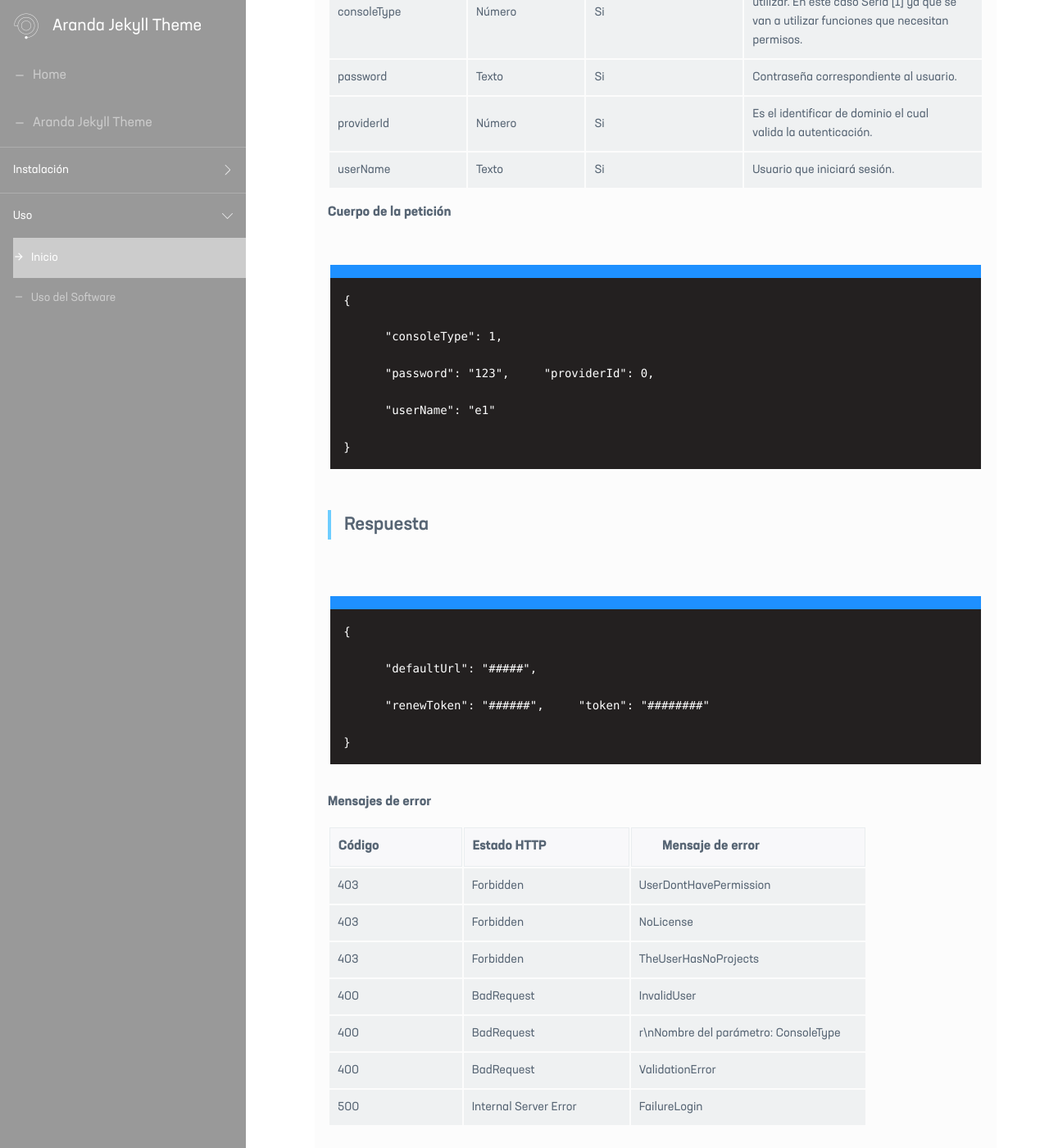
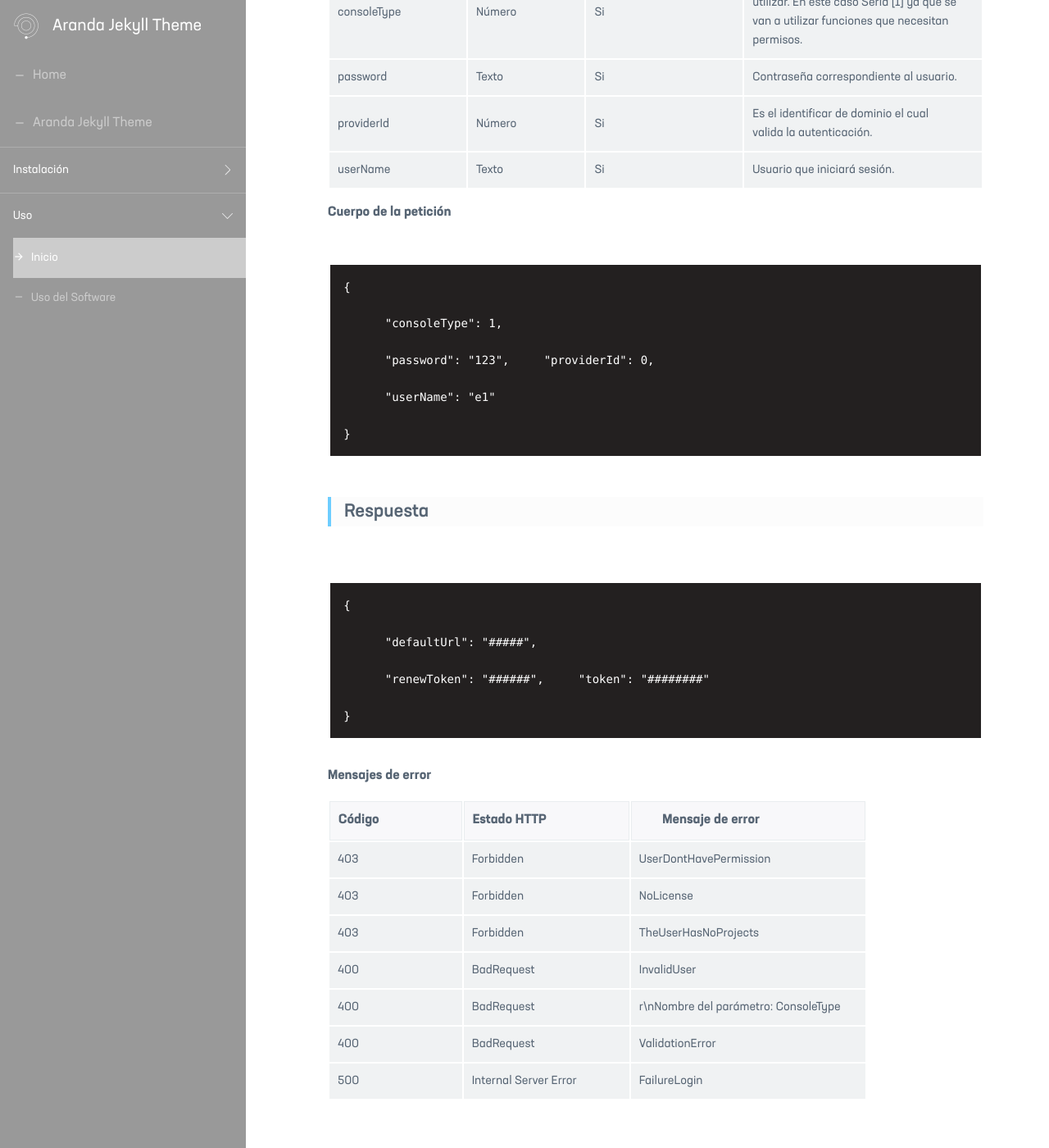
Before and after one commit to Nats85/Manuales-Aranda-Apis, a Jekyll site: the page built from docs/2.1-inicio.md, in a window 1280 px wide and 1400 px high, scrolled down 672 px. Shown: the whole window at 82% size. Built offline with Jekyll 4.4.1, drawn with Linux system fonts in a browser that asks for light colours.

Commit message:
Update _default.scss

```diff
--- a/_sass/layouts/_default.scss
+++ b/_sass/layouts/_default.scss
@@ -166,7 +166,7 @@ pre.highlight
     align-items: baseline;
     color: #576574;
     padding: 10px 16px;
-    background-color: #fcfcfc;
+
 }
   .apis h2 {
     color: #576574;
@@ -186,6 +186,11 @@ pre.highlight
     color: #576574;
 
 }
+.highlight code:before {
+    display: none;
+}
+
+
 #contenido .body {
   -moz-box-sizing: border-box;
   -webkit-box-sizing: border-box;
```
